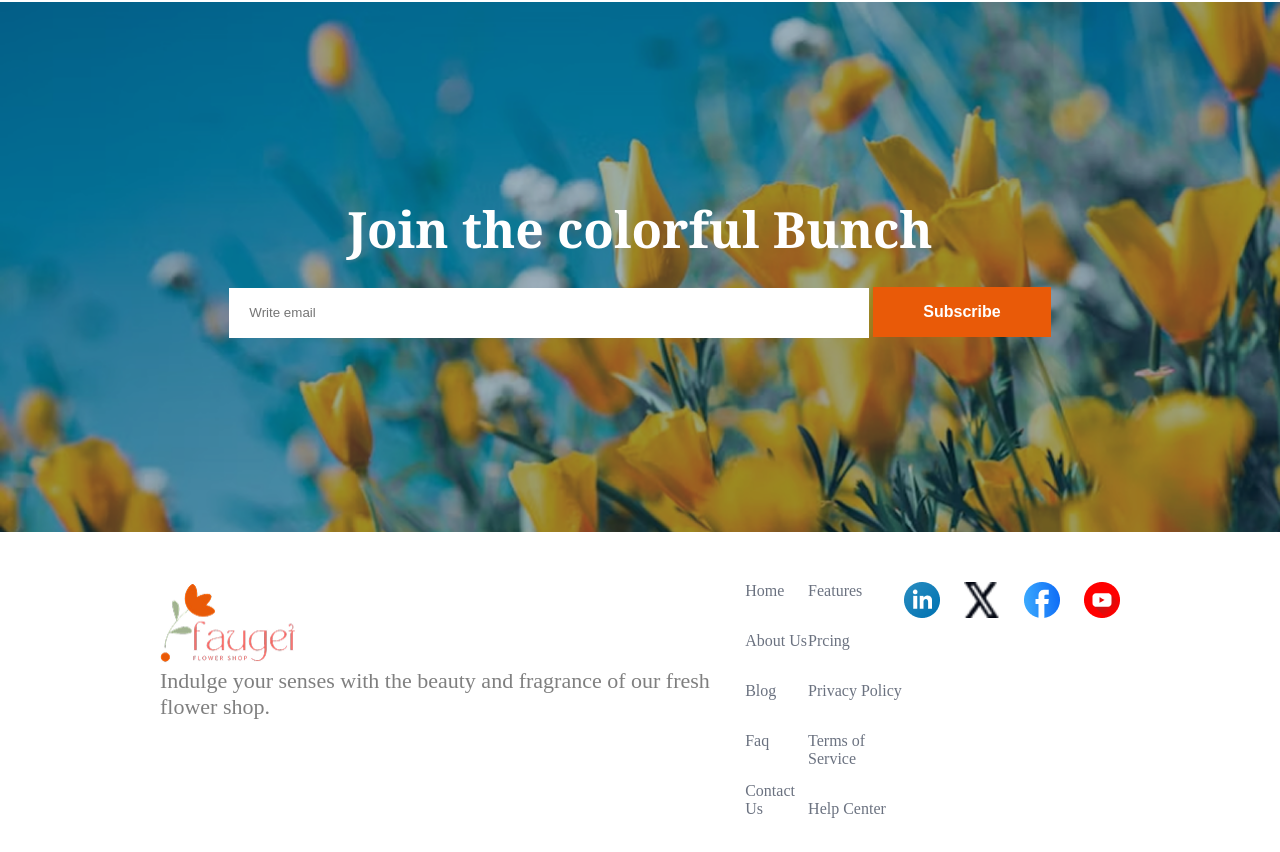
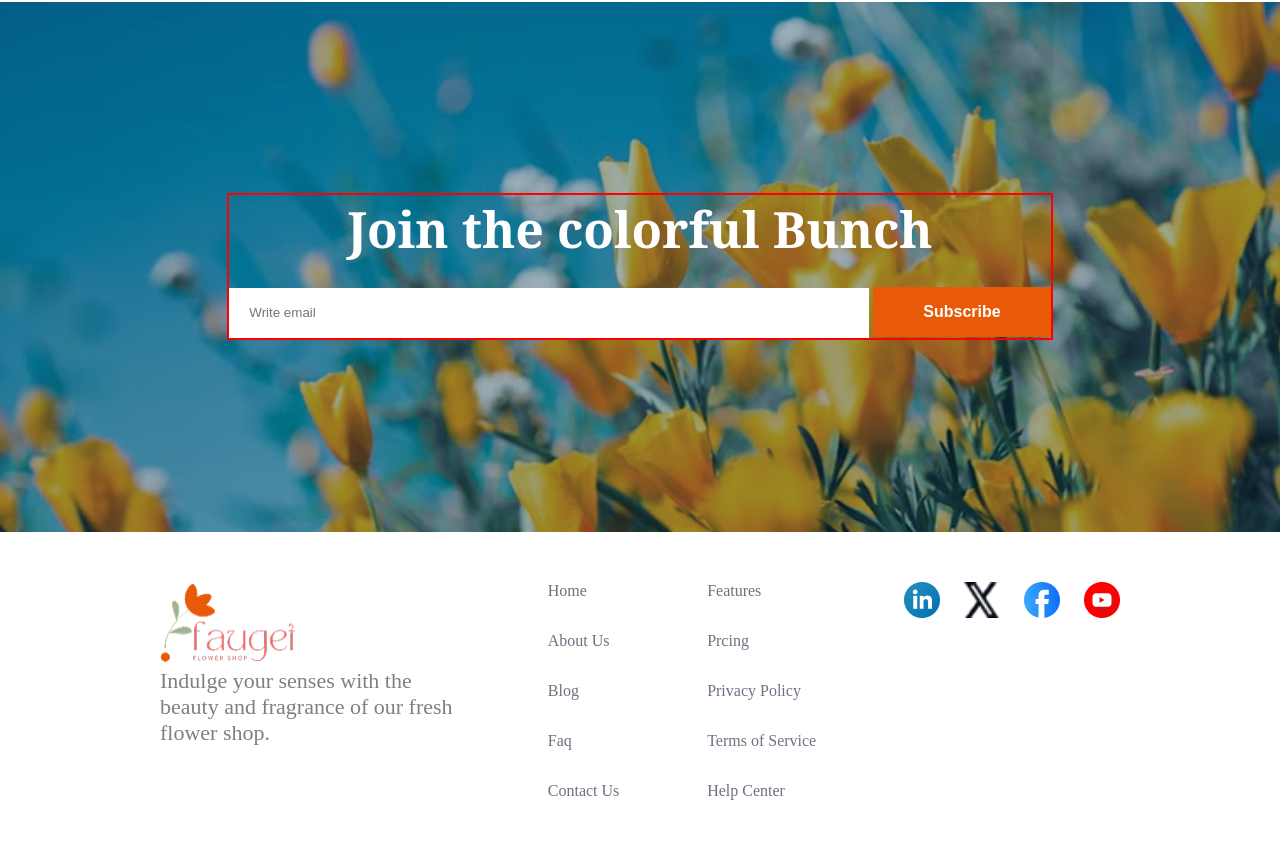
Before and after one commit to MDSainulIslam/ph_assignment_2, a plain HTML site: page index.html in a window 1280 px wide. Shown: the part 3271-4123 px from the top of the page. Drawn offline with Linux system fonts and the light colour scheme.

Commit message:
some modification

```diff
--- a/styles/style.css
+++ b/styles/style.css
@@ -314,6 +314,10 @@ img{
     justify-content: center;
     align-items: center;
 }
+.join_content{
+    border:2px solid red;
+
+}
 .join_content input{
     padding:10px 20px;
     width: 640px;
@@ -341,11 +345,13 @@ img{
 /* footer styles */
 .footer_section{
     display: flex;
-    /* gap: 110px; */
     justify-content: space-between;
-    margin: 50px 160px
+    margin: 50px 160px;
 }
 
+.footer_content{
+    width: 300px;
+}
 .footer_content img{
 width:135px;
 height:82px;
```
